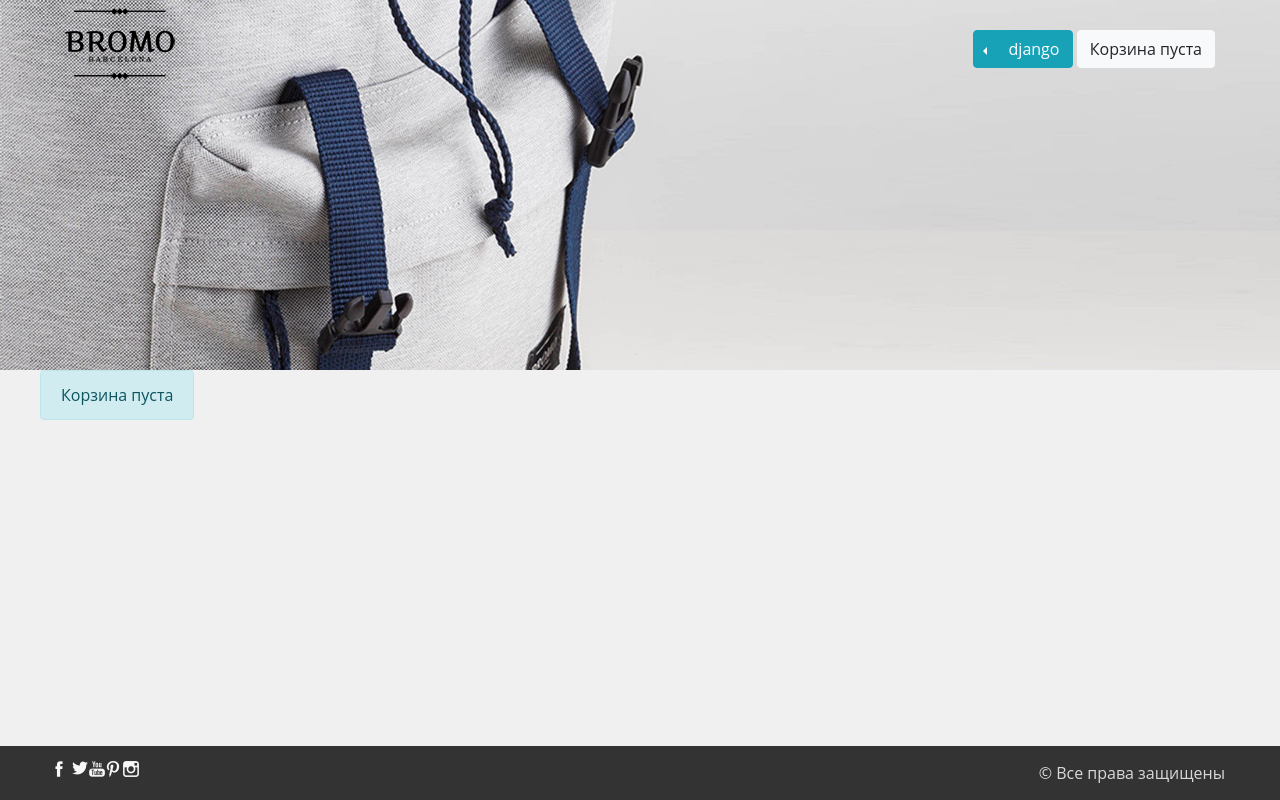
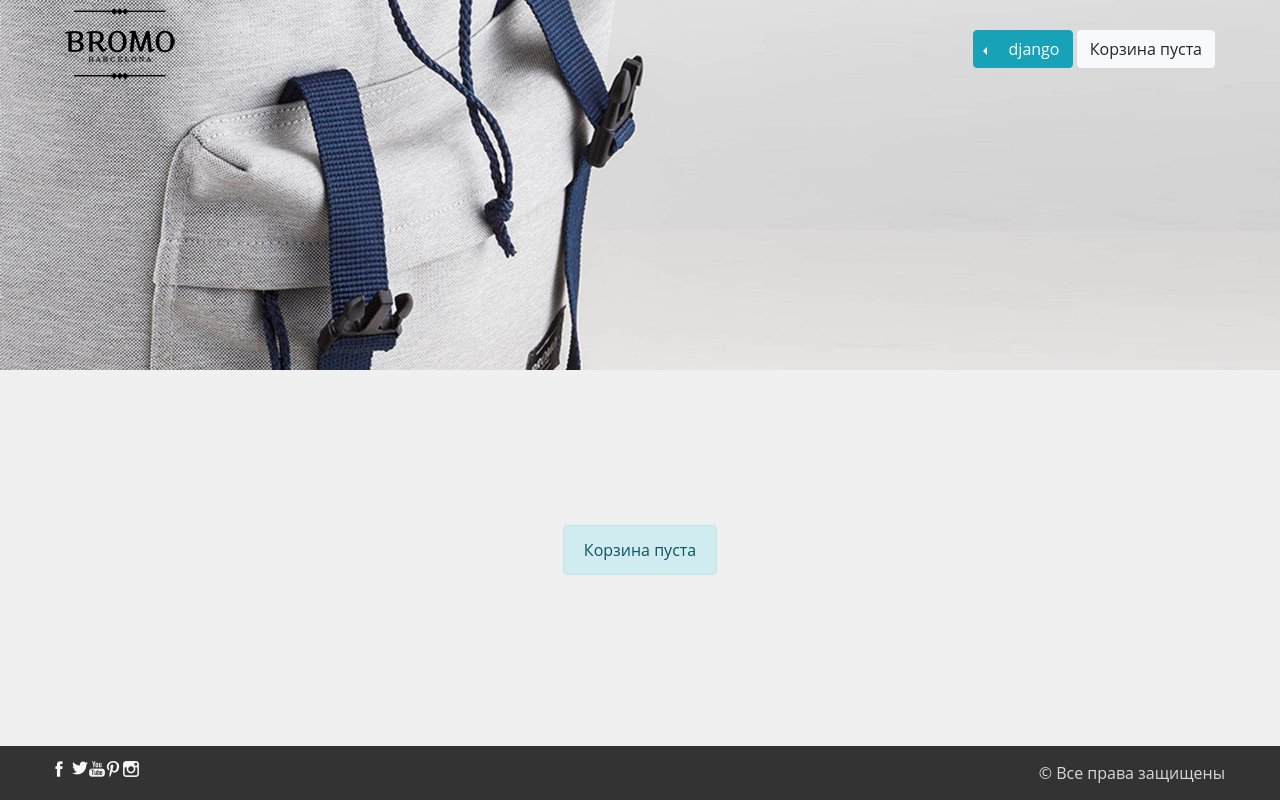
Before and after one commit to MarwinBl/django_shop, a Django app: page /basket/ in a window 1280 px wide. Run offline with Django 3.2, Linux system fonts and the light colour scheme; a user stored in the database is signed in; data comes from the database, SQL or seed files in the repository; some libraries are stand-ins or nearby versions.

Commit message:
поправки в верстке

```diff
--- a/basketapp/templates/basketapp/basket.html
+++ b/basketapp/templates/basketapp/basket.html
@@ -7,7 +7,7 @@
 
 {% block content %}
 
-    <div class="card-deck">
+    <div class="card-deck d-flex h-100 justify-content-center">
     {% if basket_items %}
         {% for item in basket_items %}
             <div class="card">
@@ -38,11 +38,11 @@
                 </div>
             </div>
         {% endfor %}
-        <div style="display: none" id="basket-empty" class="alert alert-info" role="alert">
+        <div style="display: none" id="basket-empty" class="alert alert-info align-self-center" role="alert">
             Корзина пуста
         </div>
     {% else %}
-        <div id="basket-empty" class="alert alert-info" role="alert">
+        <div id="basket-empty" class="alert alert-info align-self-center" role="alert">
             Корзина пуста
         </div>
     {% endif %}
```
